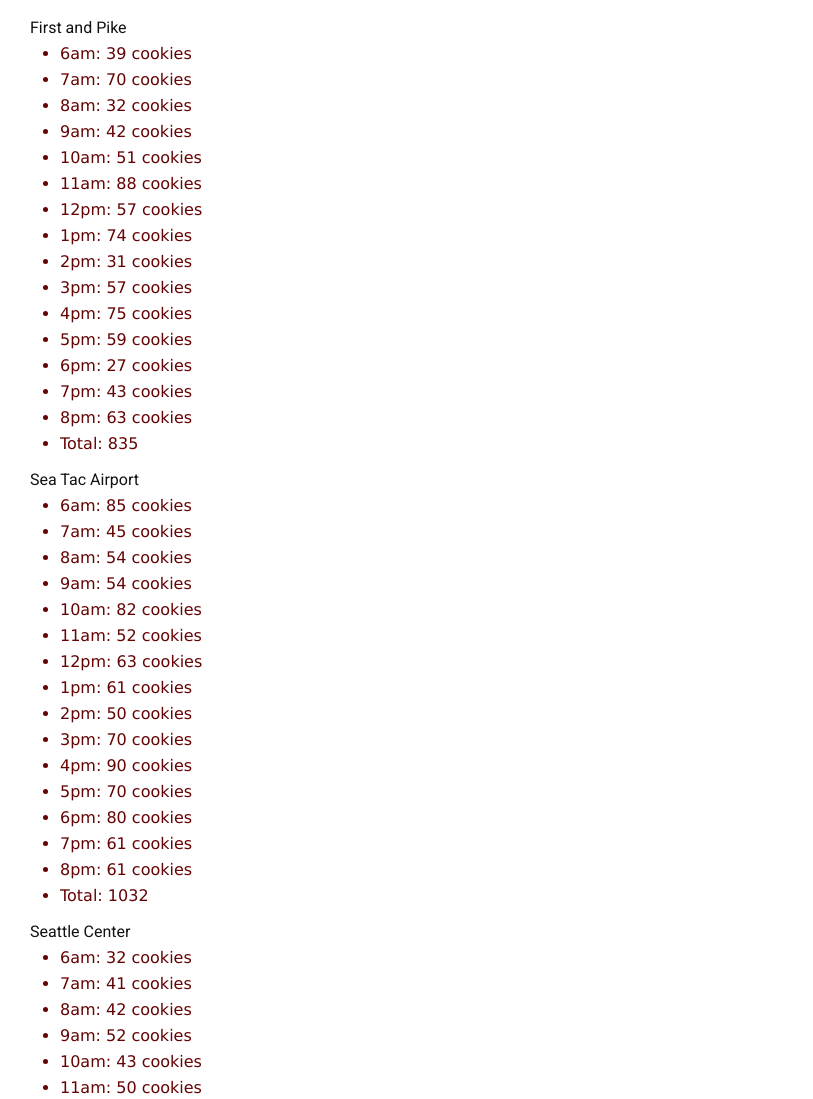
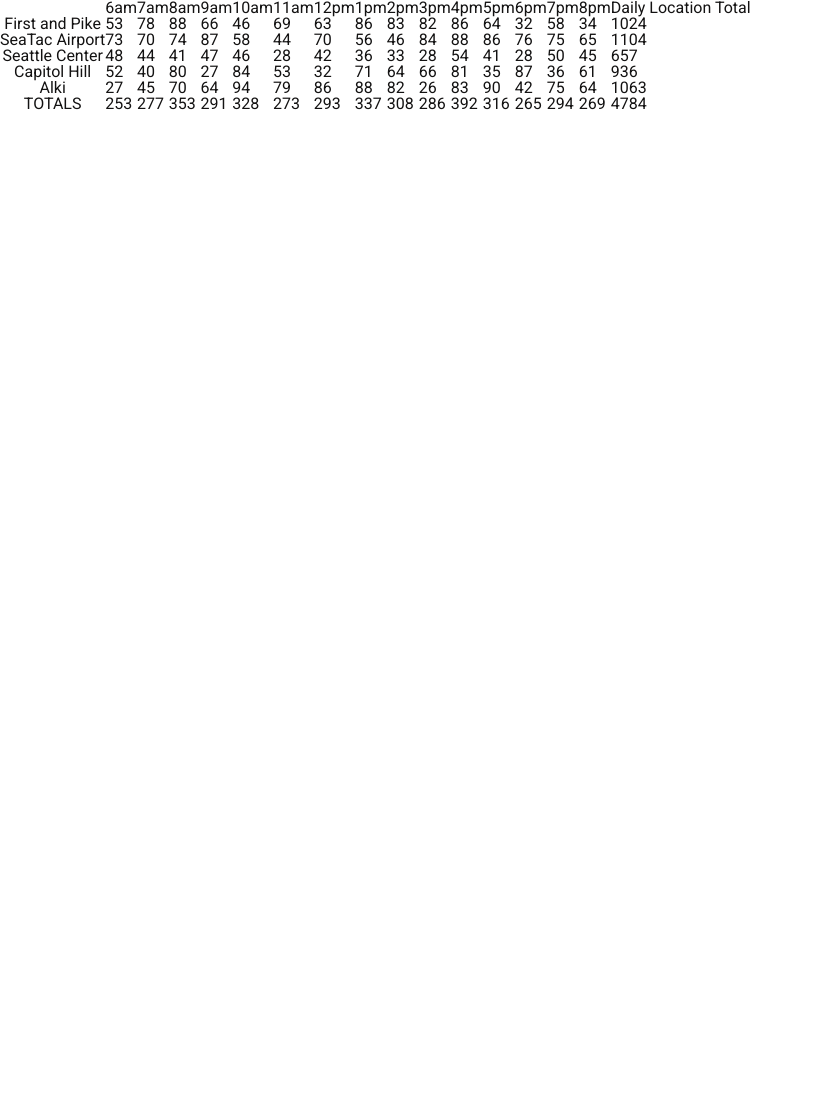
Before and after one commit to MichaelChapman305/cookie-stand, a plain HTML site: page sales.html in a window 1280 px wide. Shown: the top 1099 px of the page, without its empty margins (0-813 px from the left). After the commit the page ends 800 px from the top, so only its background shows below. Drawn offline with Linux system fonts and the light colour scheme.

Commit message:
Several major changes:
Turn object literal into a constructor function which creates objects
for each location

Add get total cookies per hour and total cookies functions now created
as part of each objects prototype

Add createDataTable() function which creates a table with the data
rather than relying on lists

```diff
--- a/js/app.js
+++ b/js/app.js
@@ -1,99 +1,113 @@
-const firstAndPike = {
-  name: 'First and Pike',
-  maxCust: Math.floor(Math.random() * (100 - 50) + 50),
-  minCust: Math.floor(Math.random() * (50 - 0) + 0),
-  avgCookie: Math.floor(Math.random() * (100 - 0) + 0),
+'use strict';
+
+const StoreData = function(maxCust, minCust, avgCookies) {
+  this.maxCust = maxCust;
+  this.minCust = minCust;
+  this.avgCookies = avgCookies;
 };
 
-const seaTacAirport = {
-  name: 'Sea Tac Airport',
-  maxCust: Math.floor(Math.random() * (100 - 50) + 50),
-  minCust: Math.floor(Math.random() * (50 - 0) + 0),
-  avgCookie: Math.floor(Math.random() * (100 - 0) + 0),
+StoreData.prototype.calculateCookiesPerHour = function() {
+  this.cookiesPerHour = [];
+  for (let i = 0; i < 16; i++) {
+    this.cookiesPerHour.push(Math.floor(Math.random() * (this.maxCust - this.minCust) + this.minCust));
+  }
 };
 
-const seattleCenter = {
-  name: 'Seattle Center',
-  maxCust: Math.floor(Math.random() * (100 - 50) + 50),
-  minCust: Math.floor(Math.random() * (50 - 0) + 0),
-  avgCookie: Math.floor(Math.random() * (100 - 0) + 0),
+StoreData.prototype.calculateTotalCookies = function() {
+  this.totalCookies = 0;
+
+  for (let i = 0; i < this.cookiesPerHour.length; i++) {
+    this.totalCookies += this.cookiesPerHour[i];
+  }
 };
 
-const capitolHill = {
-  name: 'Capitol Hill',
-  maxCust: Math.floor(Math.random() * (100 - 50) + 50),
-  minCust: Math.floor(Math.random() * (50 - 0) + 0),
-  avgCookie: Math.floor(Math.random() * (100 - 0) + 0),
-};
+let firstAndPike = new StoreData(Math.floor(Math.random() * (100 - 50) + 50), Math.floor(Math.random() * (50 - 0) + 0), Math.floor(Math.random() * (100 - 0) + 0));
+let seaTacAirport = new StoreData(Math.floor(Math.random() * (100 - 50) + 50), Math.floor(Math.random() * (50 - 0) + 0), Math.floor(Math.random() * (100 - 0) + 0));
+let seattleCenter = new StoreData(Math.floor(Math.random() * (100 - 50) + 50), Math.floor(Math.random() * (50 - 0) + 0), Math.floor(Math.random() * (100 - 0) + 0));
+let capitolHill = new StoreData(Math.floor(Math.random() * (100 - 50) + 50), Math.floor(Math.random() * (50 - 0) + 0), Math.floor(Math.random() * (100 - 0) + 0));
+let alki = new StoreData(Math.floor(Math.random() * (100 - 50) + 50), Math.floor(Math.random() * (50 - 0) + 0), Math.floor(Math.random() * (100 - 0) + 0));
+firstAndPike.calculateCookiesPerHour();
+firstAndPike.calculateTotalCookies();
+seaTacAirport.calculateCookiesPerHour();
+seaTacAirport.calculateTotalCookies();
+seattleCenter.calculateCookiesPerHour();
+seattleCenter.calculateTotalCookies();
+capitolHill.calculateCookiesPerHour();
+capitolHill.calculateTotalCookies();
+alki.calculateCookiesPerHour();
+alki.calculateTotalCookies();
 
-const alki = {
-  name: 'Alki',
-  maxCust: Math.floor(Math.random() * (100 - 50) + 50),
-  minCust: Math.floor(Math.random() * (50 - 0) + 0),
-  avgCookie: Math.floor(Math.random() * (100 - 0) + 0),
-};
 
-/* Calculates and creates cookiesPerHour array which stores hourly cookie sales inside
-of an array which the placed inside of each individual obj */
-function calculateCookiePerHour(obj) {
-  obj.cookiesPerHour = [];
+function createDataTable() {
+  const hoursArr = ['6am', '7am', '8am', '9am', '10am', '11am', '12pm', '1pm', '2pm', '3pm', '4pm', '5pm', '6pm', '7pm', '8pm'];
+  const locationsArr = [['First and Pike', firstAndPike], ['SeaTac Airport', seaTacAirport], ['Seattle Center', seattleCenter], ['Capitol Hill', capitolHill], ['Alki', alki]];
+  let totalTotal = 0;
+  let section = document.getElementById('salesTable');
 
-  for (let i = 0; i < 16; i++) {
-    obj.cookiesPerHour.push(Math.floor(Math.random() * (obj.maxCust - obj.minCust) + obj.minCust));
+  let table = document.createElement('table');
+  section.appendChild(table);
+
+  let tr = document.createElement('tr');
+  table.appendChild(tr);
+
+  let emptySpace = document.createElement('th');
+  tr.appendChild(emptySpace);
+
+  // Create top row filled with hours open
+  for (let i = 0; i < hoursArr.length; i++) {
+    let th = document.createElement('th');
+    th.textContent = hoursArr[i];
+    tr.appendChild(th);
   }
 
-  calculateTotal(obj);
+  let dailyLocationTotal = document.createElement('th');
+  dailyLocationTotal.textContent = 'Daily Location Total';
+  tr.appendChild(dailyLocationTotal);
+
+  //Creates location rows and fills with number values
+  for (let i = 0; i < locationsArr.length; i++) {
+    let tableSection = document.createElement('tr');
+    table.appendChild(tableSection);
+
+    let th = document.createElement('th');
+    th.textContent = locationsArr[i][0];
+    tableSection.appendChild(th);
+
+    for (let j = 0; j < hoursArr.length; j++) {
+      let td = document.createElement('td');
+      td.textContent = locationsArr[i][1].cookiesPerHour[j];
+      tableSection.appendChild(td);
     }
 
-// Calculates the total amount of cookies
-function calculateTotal(obj) {
-  let totalCookies = 0;
-
-  for (let i = 0; i < obj.cookiesPerHour.length; i++) {
-    totalCookies += obj.cookiesPerHour[i];
+    let total = document.createElement('td');
+    total.textContent = locationsArr[i][1].totalCookies;
+    totalTotal += locationsArr[i][1].totalCookies;
+    tableSection.appendChild(total);
   }
 
-  obj.totalCookies = totalCookies;
-  addLists(obj);
+  // Starts creating final total row that calculates each hours total
+  let totalRow = document.createElement('tr');
+  table.appendChild(totalRow);
+
+  let totals = document.createElement('th');
+  totals.textContent = 'TOTALS';
+  totalRow.appendChild(totals);
+
+  for (let y = 0; y < hoursArr.length; y++) {
+    let int = 0;
+    let totalData = document.createElement('td');
+
+    for (let z = 0; z < locationsArr.length; z++) {
+      int += locationsArr[z][1].cookiesPerHour[y] * 1;
     }
 
-// Creates HTML elements and places them on the DOM to accurately represent object data
-function addLists(obj) {
-  let pm = false;
-  let time = 6;
-  let section = document.getElementById('salesLists');
-
-  let h3 = document.createElement('h3');
-  h3.textContent = obj.name;
-  section.appendChild(h3);
-
-  let ul = document.createElement('ul');
-  section.appendChild(ul);
-  for (let i = 1; i < obj.cookiesPerHour.length; i++) {
-    let li = document.createElement('li');
-
-    if (time === 12) {
-      li.textContent = `${time}pm: ${obj.cookiesPerHour[i]} cookies`;
-      pm = !pm;
-      time = 1;
-    } else if (pm === false) {
-      li.textContent = `${time}am: ${obj.cookiesPerHour[i]} cookies`;
-      time++;
-    } else {
-      li.textContent = `${time}pm: ${obj.cookiesPerHour[i]} cookies`;
-      time++;
+    totalData.textContent += int;
+    totalRow.appendChild(totalData);
   }
 
-    ul.appendChild(li);
+  let finalTotal = document.createElement('td');
+  finalTotal.textContent = totalTotal;
+  totalRow.appendChild(finalTotal);
 }
 
-  let totalCookies = document.createElement('li');
-  totalCookies.textContent = `Total: ${obj.totalCookies}`;
-  ul.appendChild(totalCookies);
-}
-
-calculateCookiePerHour(firstAndPike);
-calculateCookiePerHour(seaTacAirport);
-calculateCookiePerHour(seattleCenter);
-calculateCookiePerHour(capitolHill);
-calculateCookiePerHour(alki);
+createDataTable();
--- a/sales.html
+++ b/sales.html
@@ -8,7 +8,7 @@
     <link rel="stylesheet" type="text/css" href="./css/styles.css" />
   </head>
   <body>
-    <section id="salesLists">
+    <section id="salesTable">
 
     </section>
     <script src="./js/app.js"></script>
```
Lines whose indentation alone changed are shown as unchanged.
